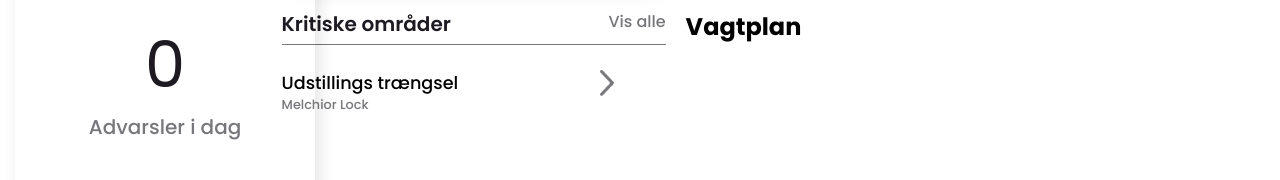
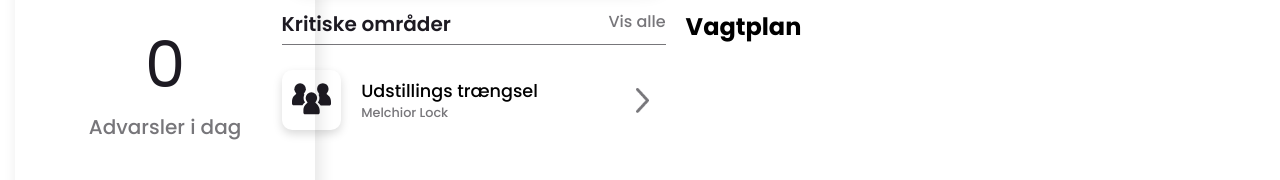
Before and after one commit to TheisKidi/Vue-SenseMax, a Vue app: page / in a window 1280 px wide. Shown: the part 333-513 px from the top of the page. Built offline with nearby package versions, Linux system fonts and the light colour scheme.

Commit message:
Finished styling on tickets

```diff
--- a/src/components/CriticalAreas.vue
+++ b/src/components/CriticalAreas.vue
@@ -7,7 +7,7 @@
         <a href="#">
             <div class="ticket-container">
                 <div class="ticket-area-container">
-                    <img class="ticket-area-icon">
+                    <img class="ticket-area-content" src="../media/amountIconVector.svg">
                 </div>
                 <div class="ticket-content">
                     <h4 class="h4-subtitle">Udstillings trængsel</h4>
@@ -42,16 +42,47 @@ h2.h2-ticket {
 }
 
 .ticket-container {
-display: flex;
+    display: flex;
+    align-items: center;
+}
+
+.ticket-area-container {
+    display: flex;
+    justify-content: center;
+    align-items: center;
+    border-radius: 0.625rem;
+    background: #FFF;
+    box-shadow: 0px 4px 10px 0px rgba(0, 0, 0, 0.15);
+    width: 50px;
+    padding: 5px 10px;
+    height: 50px;
 }
 
 /* CONTENT STYLE */
 .ticket-content {
-    width: 83%;
+    width: 85%;
+    margin-left: 20px;
+    display: flex;
+    flex-direction: column;
+    justify-content: center;
 }
 
 .arrow-content {
-    height: 60%;
+    height: 25px;
+}
+
+.arrow-container {
+    width: 15%;
+    text-align: right;
+    display: flex;
+    justify-content: center;
+    align-items: center;
+}
+
+.ticket-area-content {
+    height: 40px;
+    max-width: 100%;
+    max-height: 100%;
 }
 
 </style>
```
